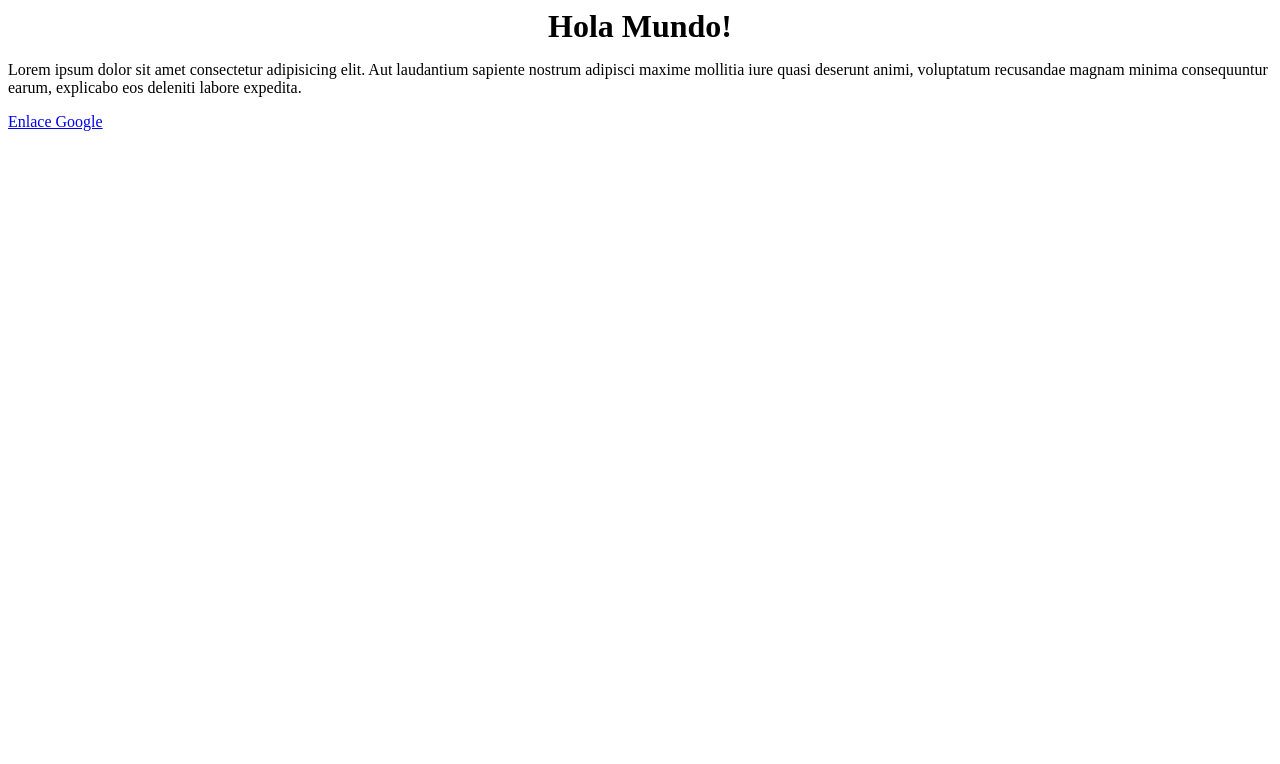
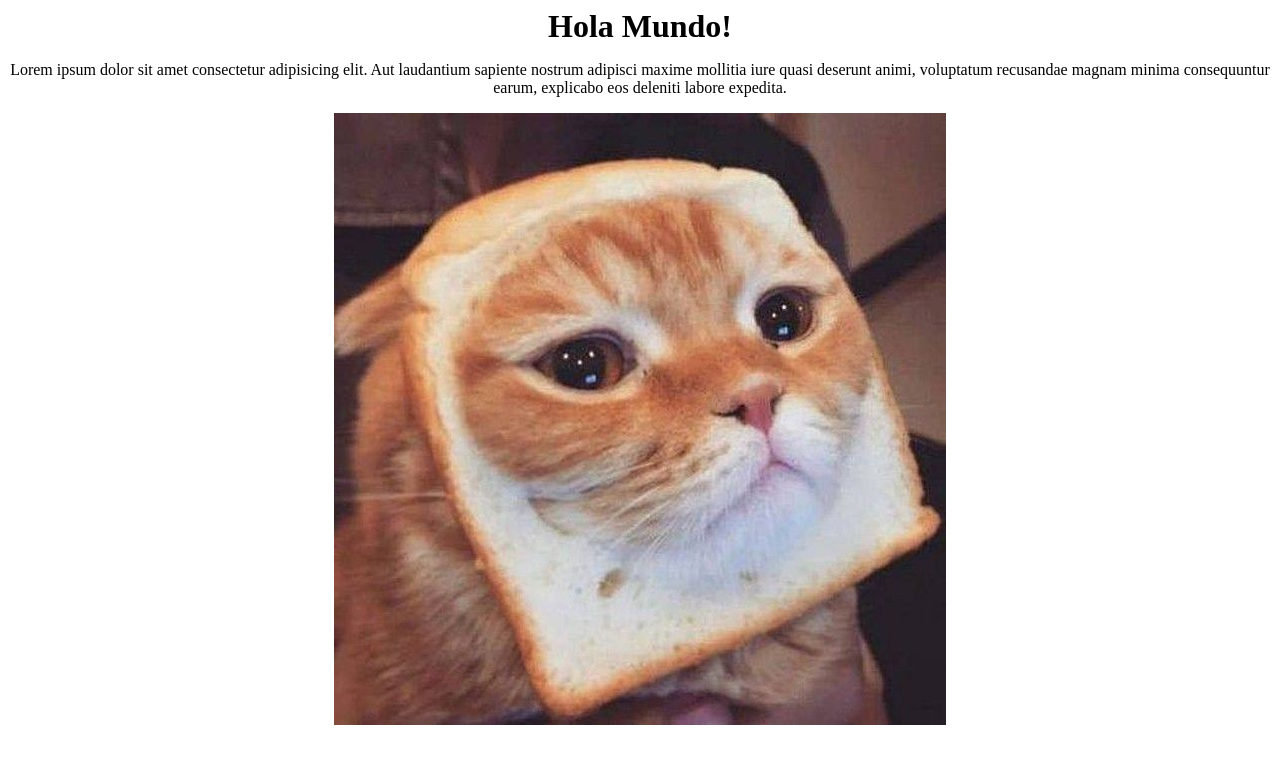
Before and after one commit to StevenBSB/Prueba1, a plain HTML site: page index.html in a window 1280 px wide. Drawn offline with Linux system fonts and the light colour scheme.

Commit message:
Archivos y mas...

```diff
--- a/index.html
+++ b/index.html
@@ -5,12 +5,15 @@
     <meta http-equiv="X-UA-Compatible" content="IE=edge">
     <meta name="viewport" content="width=device-width, initial-scale=1.0">
     <title>Prueba GIT</title>
+    <link rel="stylesheet" type="text/css" href="./styles.css">
 </head>
 <body>
     <h1 style="text-align: center; margin: auto;">Hola Mundo!</h1>
     <div>
-        <p>Lorem ipsum dolor sit amet consectetur adipisicing elit. Aut laudantium sapiente nostrum adipisci maxime mollitia iure quasi deserunt animi, voluptatum recusandae magnam minima consequuntur earum, explicabo eos deleniti labore expedita.</p>
-        <a href="www.google.com"><p>Enlace Google</p></a>
+        <div id="mav">
+            <p>Lorem ipsum dolor sit amet consectetur adipisicing elit. Aut laudantium sapiente nostrum adipisci maxime mollitia iure quasi deserunt animi, voluptatum recusandae magnam minima consequuntur earum, explicabo eos deleniti labore expedita.</p>
+            <img id="cap"src="./5c2ba26bd562c07099619d863a288a46.jpg" alt="poot">
+        </div>
     </div>
 </body>
 </html>
--- /dev/null
+++ b/styles.css
@@ -0,0 +1,3 @@
+#mav{
+    text-align: center;
+}
```
Also changed, not shown: 5c2ba26bd562c07099619d863a288a46.jpg (added).
